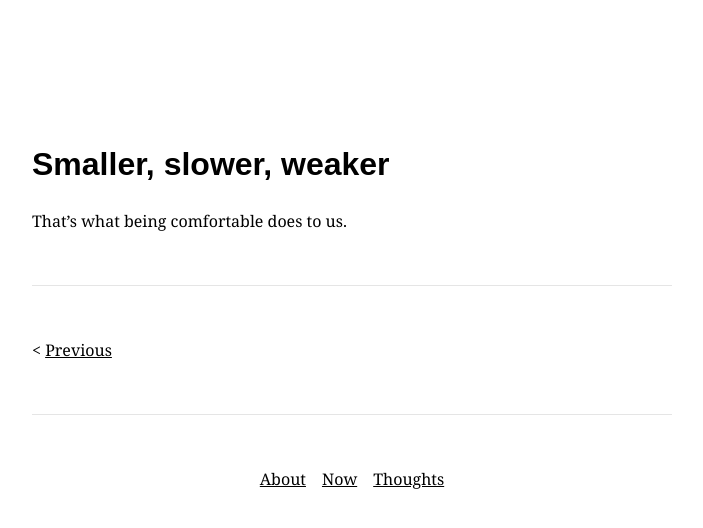
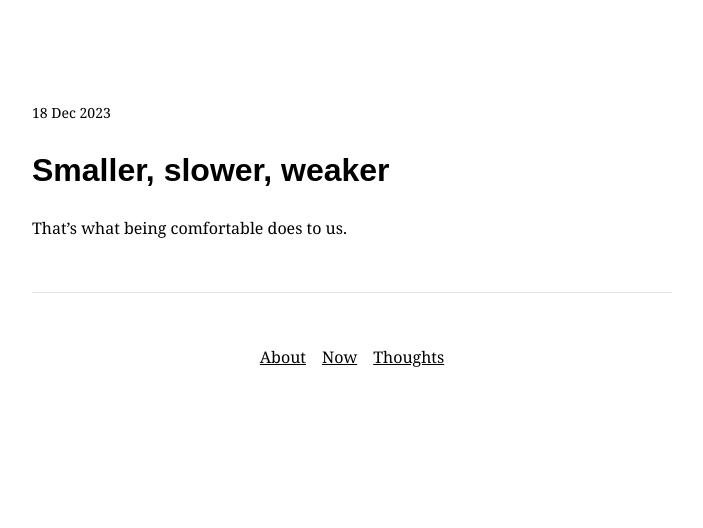
Before and after one commit to michaelaliotti/michaelaliotti.github.io, a Jekyll site: the page built from index.html, in a window 1280 px wide. Shown: the top 528 px of the page, without its empty margins (288-991 px from the left). Built offline with Jekyll 4.4.1, drawn with Linux system fonts in a browser that asks for light colours.

Commit message:
Updated styles.

```diff
--- a/_layouts/default.html
+++ b/_layouts/default.html
@@ -5,7 +5,7 @@
     <meta name="viewport" content="width=device-width, initial-scale=1" />
     {% seo %}
 
-    <link rel="stylesheet" href="/assets/css/styles.css?v=15" />
+    <link rel="stylesheet" href="/assets/css/styles.css?v=16" />
     <link rel="icon" href="/assets/images/favicon.png" />
     {% feed_meta %}
   </head>
--- a/_layouts/post.html
+++ b/_layouts/post.html
@@ -2,6 +2,9 @@
 layout: default
 ---
 
+<time datetime="{{ page.date | date_to_xmlschema }}">
+  {{ page.date | date_to_string }}
+</time>
 <h1>{{ page.title | smartify }}</h1>
 {{ content }}
 
--- a/assets/css/styles.css
+++ b/assets/css/styles.css
@@ -20,7 +20,7 @@
 }
 
 main {
-  margin: 9em 0 3em 0;
+  margin: 6em 0 3em 0;
   padding: 0;
 }
 
--- a/index.html
+++ b/index.html
@@ -4,11 +4,8 @@
 
 {% assign post = site.posts.first %}
 
+<time datetime="{{ post.date | date_to_xmlschema }}">
+  {{ post.date | date_to_string }}
+</time>
 <h1>{{ post.title | smartify }}</h1>
 {{ post.content }}
-
-<nav aria-label="Post" id="post-navigation">
-  <span id="previous">
-    <a href="{{ post.previous.url }}">Previous</a>
-  </span>
-</nav>
```
